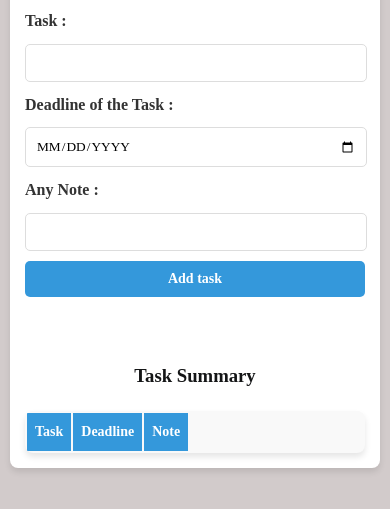
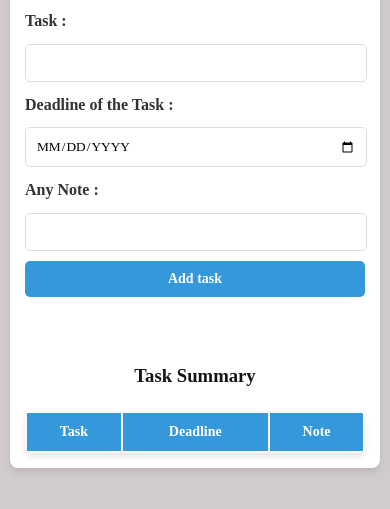
Before and after one commit to Shruti28-code/To-do-List, a plain HTML site: page index.html in a window 390 px wide. Shown: the part 141-650 px from the top of the page. Drawn offline with Linux system fonts and the light colour scheme.

Commit message:
style.css

```diff
--- a/style.css
+++ b/style.css
@@ -112,11 +112,6 @@ button:hover {
 
 /* Responsive Table Design */
 @media (max-width: 600px) {
-  #taskSummary {
-    display: block;
-    overflow-x: auto;
-    white-space: nowrap;
-  }
 
   #taskSummary th,
   #taskSummary td {
```
